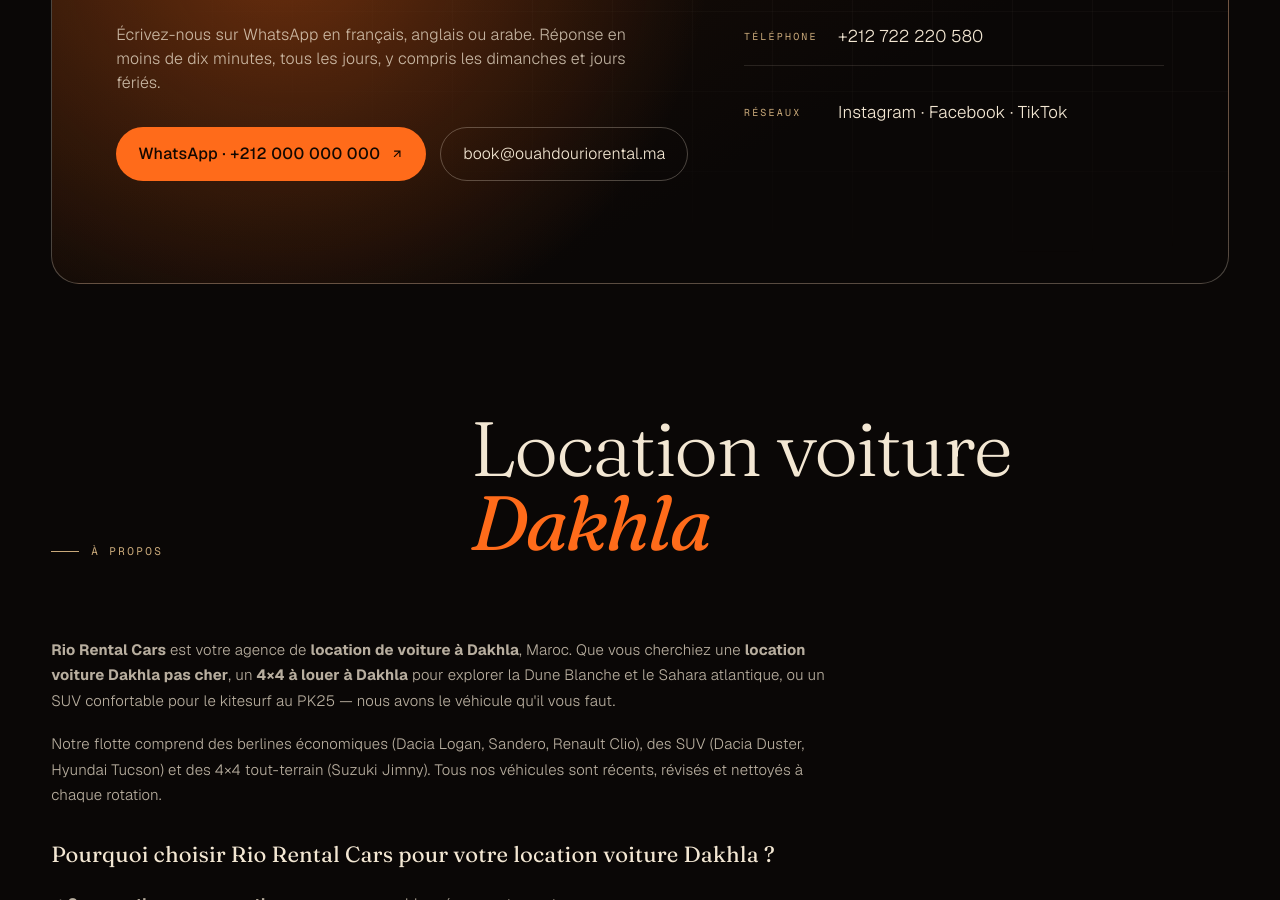
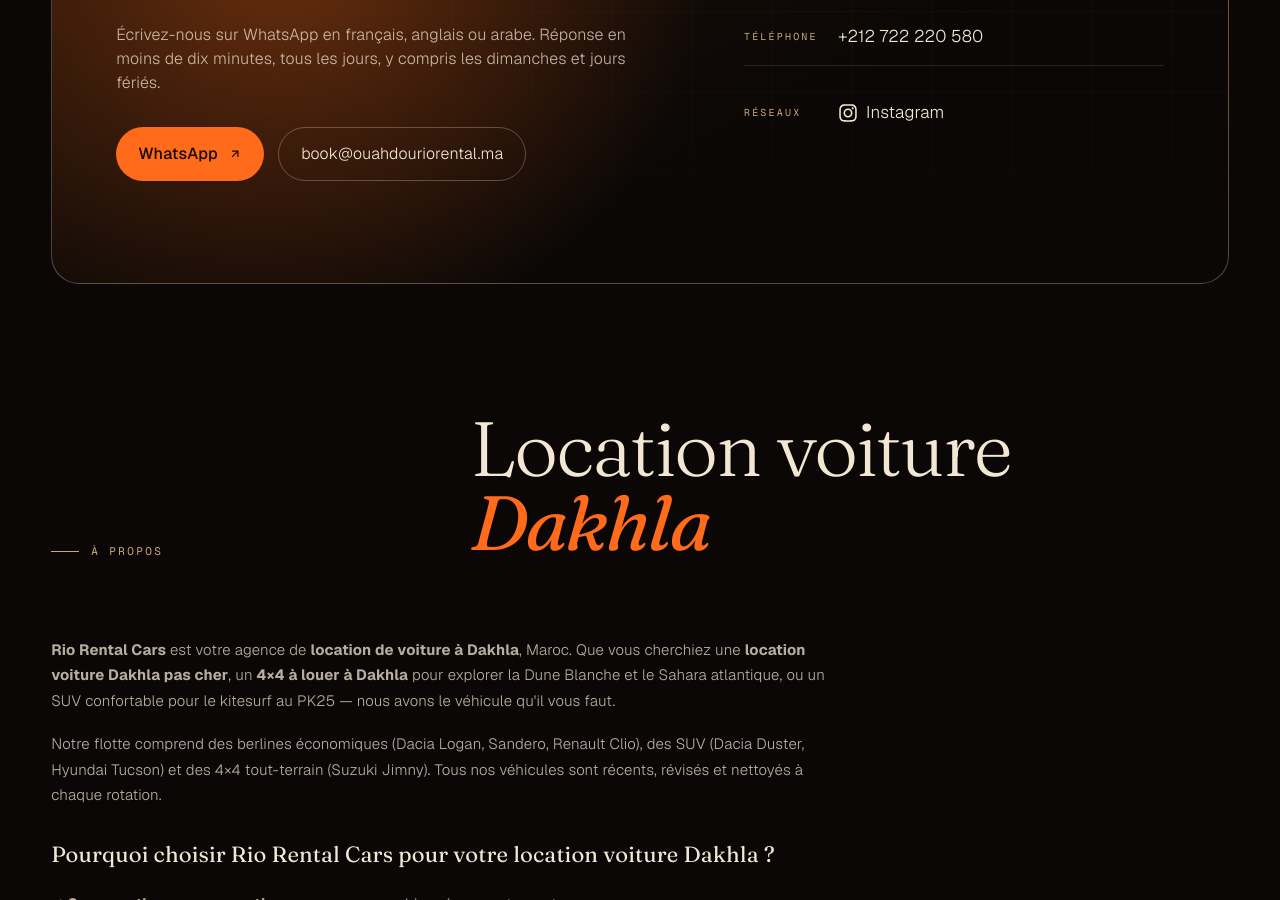
Before and after one commit to Abdilahelatmani/OuahdouRioRental, a plain HTML site: page index.html in a window 1280 px wide. Shown: the part 5858-6758 px from the top of the page. Drawn offline with nearby package versions, Linux system fonts and the light colour scheme.

Commit message:
add instagram page icon

```diff
--- a/data/lang.js
+++ b/data/lang.js
@@ -111,7 +111,7 @@
   cta_eyebrow:            { fr: "Réservez vos clés",     en: "Book your keys",        es: "Reserva tus llaves" },
   cta_title_html:         { fr: 'Le <em>lagon</em> vous attend.<br/>Nous aussi.', en: 'The <em>lagoon</em> awaits.<br/>So do we.', es: 'La <em>laguna</em> te espera.<br/>Nosotros también.' },
   cta_sub:                { fr: "Écrivez-nous sur WhatsApp en français, anglais ou arabe. Réponse en moins de dix minutes, tous les jours, y compris les dimanches et jours fériés.", en: "Write to us on WhatsApp in French, English or Arabic. Response in under ten minutes, every day, including Sundays and holidays.", es: "Escríbenos por WhatsApp en francés, inglés o árabe. Respuesta en menos de diez minutos, todos los días, incluidos domingos y festivos." },
-  cta_wa_label:           { fr: "WhatsApp · +212 000 000 000", en: "WhatsApp · +212 000 000 000", es: "WhatsApp · +212 000 000 000" },
+  cta_wa_label:           { fr: "WhatsApp", en: "WhatsApp", es: "WhatsApp" },
 
   // Contact details
   contact_address_label:  { fr: "Adresse",              en: "Address",               es: "Dirección" },
--- a/index.html
+++ b/index.html
@@ -1049,7 +1049,7 @@
           <p class="section-sub" style="margin-top:26px" data-i18n="cta_sub">Écrivez-nous sur WhatsApp en français, anglais ou arabe. Réponse en moins de dix minutes, tous les jours, y compris les dimanches et jours fériés.</p>
           <div class="hero-cta" style="margin-top:32px">
             <a class="pill-btn" href="https://wa.me/212722220580">
-              <span data-i18n="cta_wa_label">WhatsApp · +212 722 220 58</span>
+              <span data-i18n="cta_wa_label">WhatsApp</span>
               <svg width="14" height="14" viewBox="0 0 24 24" fill="none" stroke="currentColor" stroke-width="2"><path d="M7 17L17 7M7 7h10v10"/></svg>
             </a>
             <a class="ghost-btn" href="mailto:book@ouahdouriorental.ma">
@@ -1076,7 +1076,10 @@
           </div>
           <div class="contact-row">
             <span class="k" data-i18n="contact_social_label">Réseaux</span>
-            <span class="v">Instagram · Facebook · TikTok</span>
+            <a class="v" href="https://www.instagram.com/riorentalcars?igsh=MXVnam5uZGJxNWJ5bQ==" target="_blank" rel="noopener" style="display:inline-flex;align-items:center;gap:8px;">
+              <svg xmlns="http://www.w3.org/2000/svg" width="20" height="20" viewBox="0 0 448 512" fill="currentColor"><path d="M224.1 141c-63.6 0-114.9 51.3-114.9 114.9S160.5 370.9 224.1 370.9 339 319.6 339 255.9 287.7 141 224.1 141zm0 189.6c-41.1 0-74.7-33.5-74.7-74.7s33.5-74.7 74.7-74.7 74.7 33.5 74.7 74.7-33.6 74.7-74.7 74.7zm146.4-194.3c0 14.9-12 26.8-26.8 26.8-14.9 0-26.8-12-26.8-26.8s12-26.8 26.8-26.8 26.8 12 26.8 26.8zm76.1 27.2c-1.7-35.9-9.9-67.7-36.2-93.9-26.2-26.2-58-34.4-93.9-36.2-37-2.1-147.9-2.1-184.9 0-35.8 1.7-67.6 9.9-93.9 36.1s-34.4 58-36.2 93.9c-2.1 37-2.1 147.9 0 184.9 1.7 35.9 9.9 67.7 36.2 93.9s58 34.4 93.9 36.2c37 2.1 147.9 2.1 184.9 0 35.9-1.7 67.7-9.9 93.9-36.2 26.2-26.2 34.4-58 36.2-93.9 2.1-37 2.1-147.8 0-184.8zM398.8 388c-7.8 19.6-22.9 34.7-42.6 42.6-29.5 11.7-99.5 9-132.1 9s-102.7 2.6-132.1-9c-19.6-7.8-34.7-22.9-42.6-42.6-11.7-29.5-9-99.5-9-132.1s-2.6-102.7 9-132.1c7.8-19.6 22.9-34.7 42.6-42.6 29.5-11.7 99.5-9 132.1-9s102.7-2.6 132.1 9c19.6 7.8 34.7 22.9 42.6 42.6 11.7 29.5 9 99.5 9 132.1s2.7 102.7-9 132.1z"/></svg>
+              Instagram
+            </a>
           </div>
         </div>
       </div>
```
